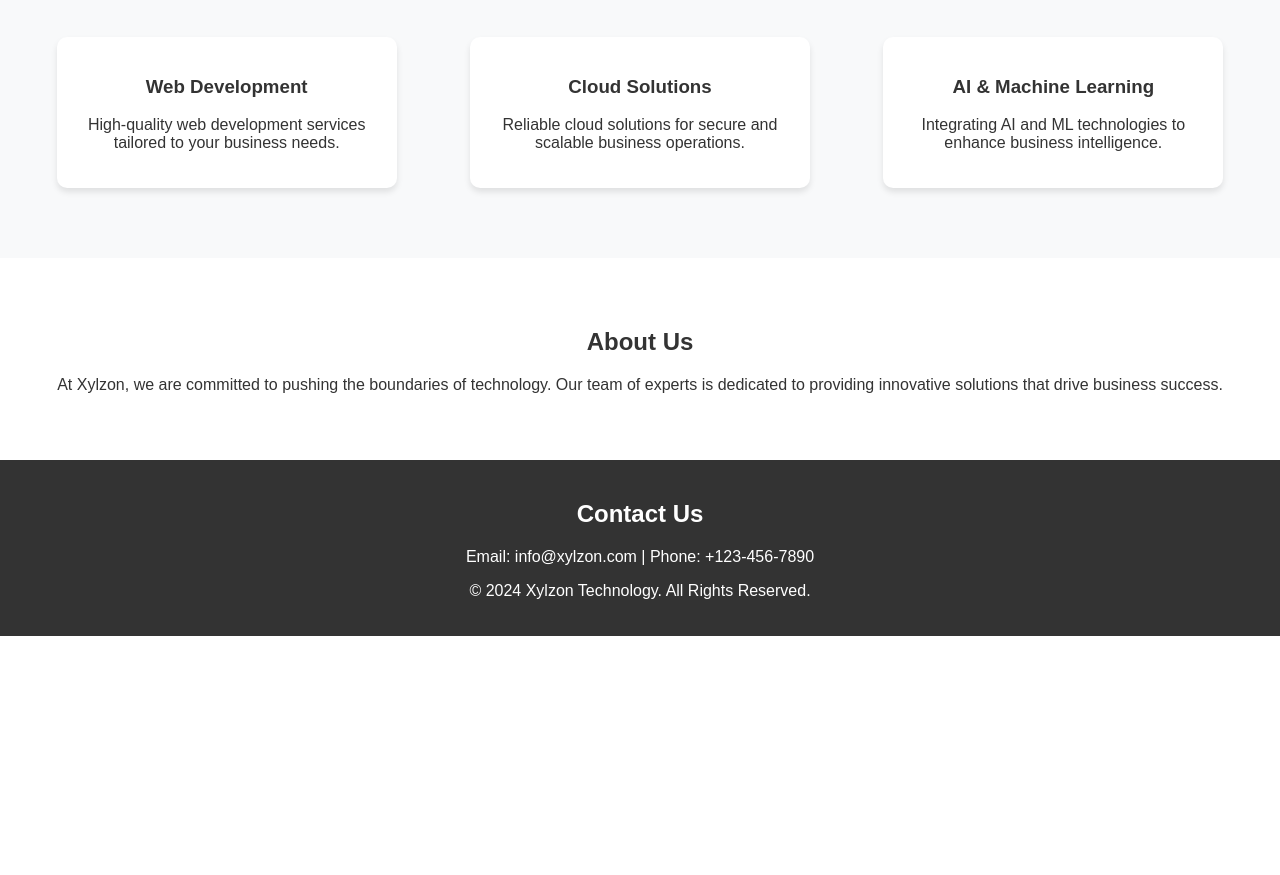
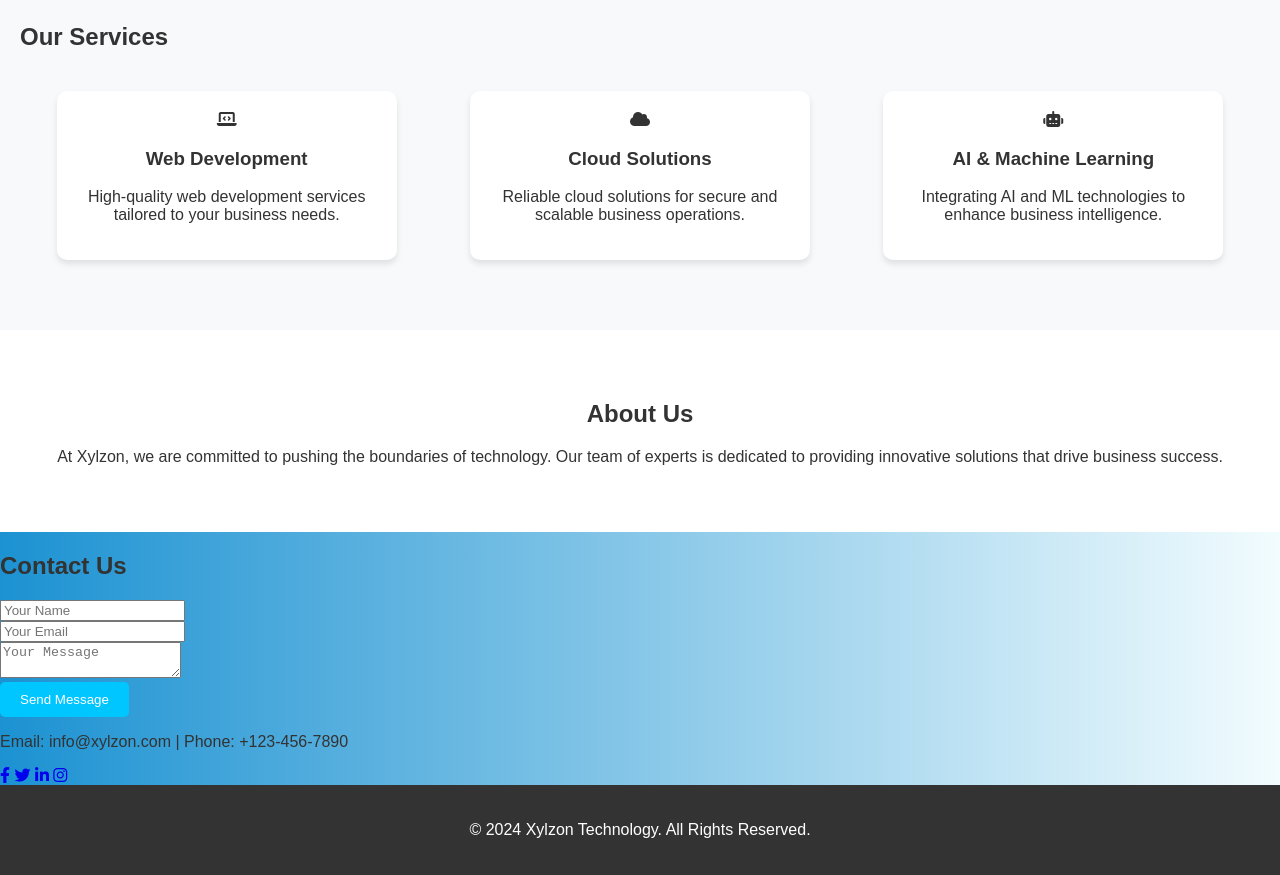
Before and after one commit to ajwadpk/xylzon, a plain HTML site: page index.html in a window 1280 px wide. Shown: the part 969-1844 px from the top of the page. Before the commit the page ends 1605 px from the top, so only its background shows below. Drawn offline with Linux system fonts and the light colour scheme.

Commit message:
Update index.html

```diff
--- a/index.html
+++ b/index.html
@@ -5,57 +5,98 @@
     <meta name="viewport" content="width=device-width, initial-scale=1.0">
     <title>Xylzon Technology</title>
     <link rel="stylesheet" href="styles.css">
+    <link rel="stylesheet" href="https://cdnjs.cloudflare.com/ajax/libs/font-awesome/6.4.0/css/all.min.css">
 </head>
 <body>
     <header>
+        <div class="container">
             <div class="logo">
                 <h1>Xylzon<span>Tech</span></h1>
             </div>
             <nav>
-            <ul>
+                <ul class="nav-links">
                     <li><a href="#home">Home</a></li>
                     <li><a href="#services">Services</a></li>
                     <li><a href="#about">About Us</a></li>
                     <li><a href="#contact">Contact</a></li>
                 </ul>
+                <a href="#contact" class="cta">Get Started</a>
             </nav>
+            <div class="mobile-menu-icon">
+                <i class="fas fa-bars"></i>
+            </div>
+        </div>
     </header>
 
     <section id="home" class="hero-section">
+        <div class="container">
             <div class="hero-content">
                 <h2>Innovating the Future</h2>
                 <p>We deliver cutting-edge technology solutions to help businesses thrive.</p>
-            <button class="cta-button">Learn More</button>
+                <a href="#services" class="cta-button">Learn More</a>
+            </div>
         </div>
     </section>
 
     <section id="services">
+        <div class="container">
             <h2>Our Services</h2>
             <div class="services-container">
                 <div class="service">
+                    <i class="fas fa-laptop-code"></i>
                     <h3>Web Development</h3>
                     <p>High-quality web development services tailored to your business needs.</p>
                 </div>
                 <div class="service">
+                    <i class="fas fa-cloud"></i>
                     <h3>Cloud Solutions</h3>
                     <p>Reliable cloud solutions for secure and scalable business operations.</p>
                 </div>
                 <div class="service">
+                    <i class="fas fa-robot"></i>
                     <h3>AI & Machine Learning</h3>
                     <p>Integrating AI and ML technologies to enhance business intelligence.</p>
+                </div>
             </div>
         </div>
     </section>
 
     <section id="about">
+        <div class="container">
             <h2>About Us</h2>
             <p>At Xylzon, we are committed to pushing the boundaries of technology. Our team of experts is dedicated to providing innovative solutions that drive business success.</p>
+        </div>
     </section>
 
-    <footer id="contact">
+    <section id="contact">
+        <div class="container">
             <h2>Contact Us</h2>
+            <form action="#" class="contact-form">
+                <div class="form-group">
+                    <input type="text" placeholder="Your Name" required>
+                </div>
+                <div class="form-group">
+                    <input type="email" placeholder="Your Email" required>
+                </div>
+                <div class="form-group">
+                    <textarea placeholder="Your Message" required></textarea>
+                </div>
+                <button type="submit" class="cta-button">Send Message</button>
+            </form>
             <p>Email: info@xylzon.com | Phone: +123-456-7890</p>
+            <div class="social-icons">
+                <a href="#"><i class="fab fa-facebook-f"></i></a>
+                <a href="#"><i class="fab fa-twitter"></i></a>
+                <a href="#"><i class="fab fa-linkedin-in"></i></a>
+                <a href="#"><i class="fab fa-instagram"></i></a>
+            </div>
+        </div>
+    </section>
+
+    <footer>
+        <div class="container">
             <p>&copy; 2024 Xylzon Technology. All Rights Reserved.</p>
+        </div>
     </footer>
 
     <script src="scripts.js"></script>
```
Lines whose indentation alone changed are shown as unchanged.
